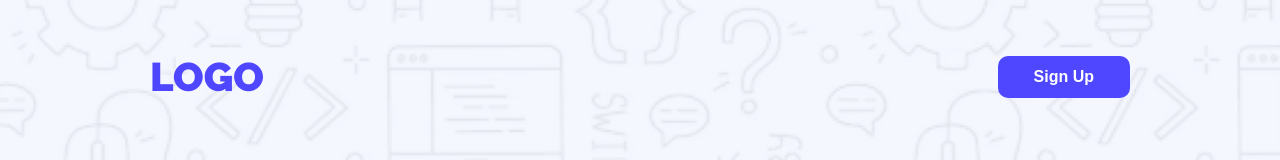
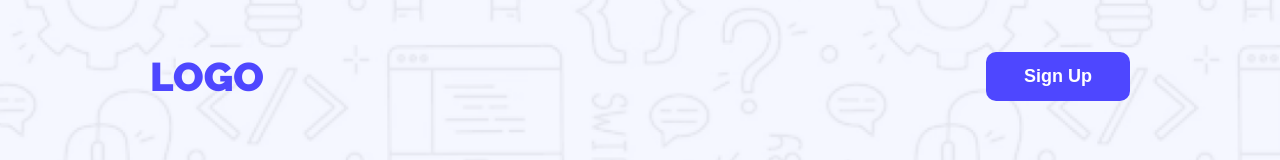
Before and after one commit to progKitty/Portfolio-Project, a plain HTML site: page index.html in a window 1280 px wide. In both pictures the pointer is over the button "Sign Up". Shown: the top 160 px of the page. Drawn offline with Linux system fonts and the light colour scheme.

Commit message:
button hover done

```diff
--- a/styles/style.css
+++ b/styles/style.css
@@ -40,7 +40,19 @@ ul{
   color: white;
   font-weight: bold;
   font-size: 16px;
+   transition-duration: 0.4s;
+  cursor: pointer;
 
+}
+
+.btn-primary:hover {
+    padding: 14px 38px;
+    border: none;
+    border-radius: 10px;
+    background-color: #4E47FF;
+    color: white;
+    font-weight: bold;
+    font-size: 18px;
 }
 .max-width{
 
```
